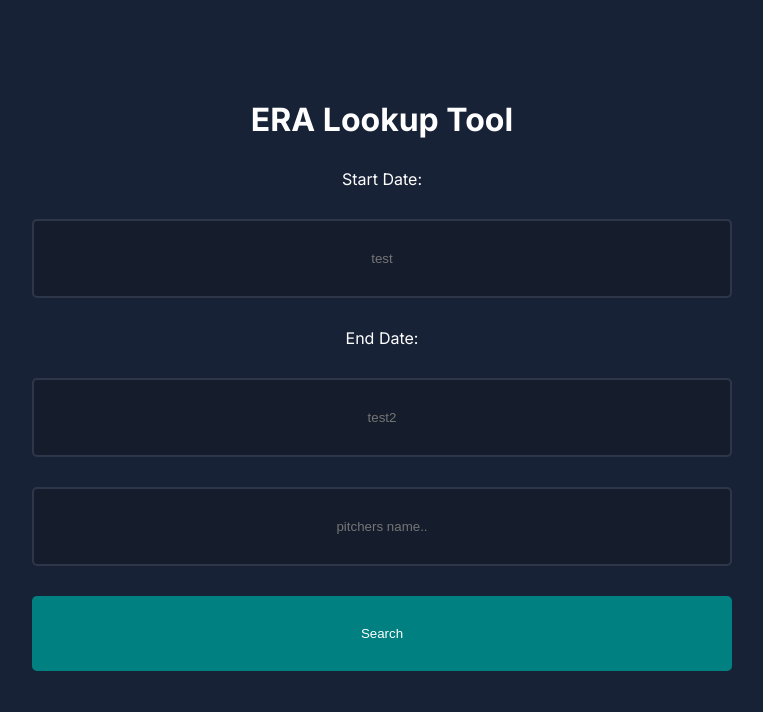
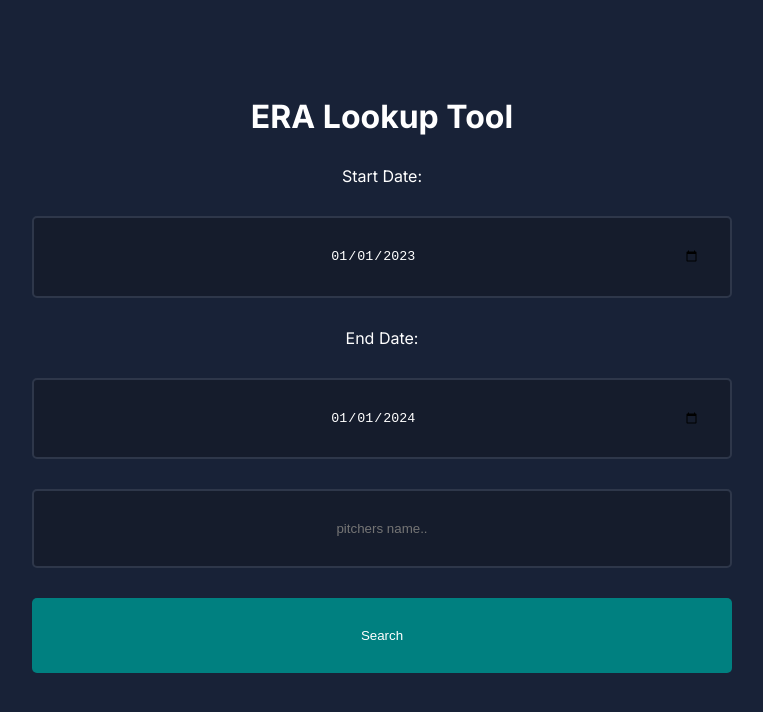
Before and after one commit to jh-tx/era_tracker, a Next.js app: page /search in a window 1280 px wide. Shown: the top 712 px of the page, without its empty margins (258-1021 px from the left). Built offline with nearby package versions, Linux system fonts and the light colour scheme; no server answers.

Commit message:
changed inputs back to dates.

```diff
--- a/app/search/page.js
+++ b/app/search/page.js
@@ -87,9 +87,9 @@ const Search = () => {
       <form className={styles.form} onSubmit={onSubmitHandler}>
         <h1>ERA Lookup Tool</h1>
         <label htmlFor="startDate" className={styles.label}>Start Date:</label>
-        <input type="text" placeholder="test" value={input} name="pitcherName" onChange={onChangeHandler} className={styles.input} required/>
+        <input type="date" value={startDate} id="startDate" className={styles.dates} name="startDate" min="1900-01-01" onChange={onStartDateChangeHandler} max="2024-12-31" required/>
         <label htmlFor="endDate" className={styles.label}>End Date:</label>
-        <input type="text" placeholder="test2" value={input} name="pitcherName" onChange={onChangeHandler} className={styles.input} required/>
+        <input type="date" value={endDate} id="endDate"  className={styles.dates} name="endDate" min="1900-01-01" onChange={onEndDateChangeHandler} max="2024-12-31" required/>
         <input type="text" placeholder="pitchers name.." value={input} name="pitcherName" onChange={onChangeHandler} className={styles.input} required/>
         <button type="submit" className={styles.button}>Search</button>
         <h2>{pitcher}</h2>
```
